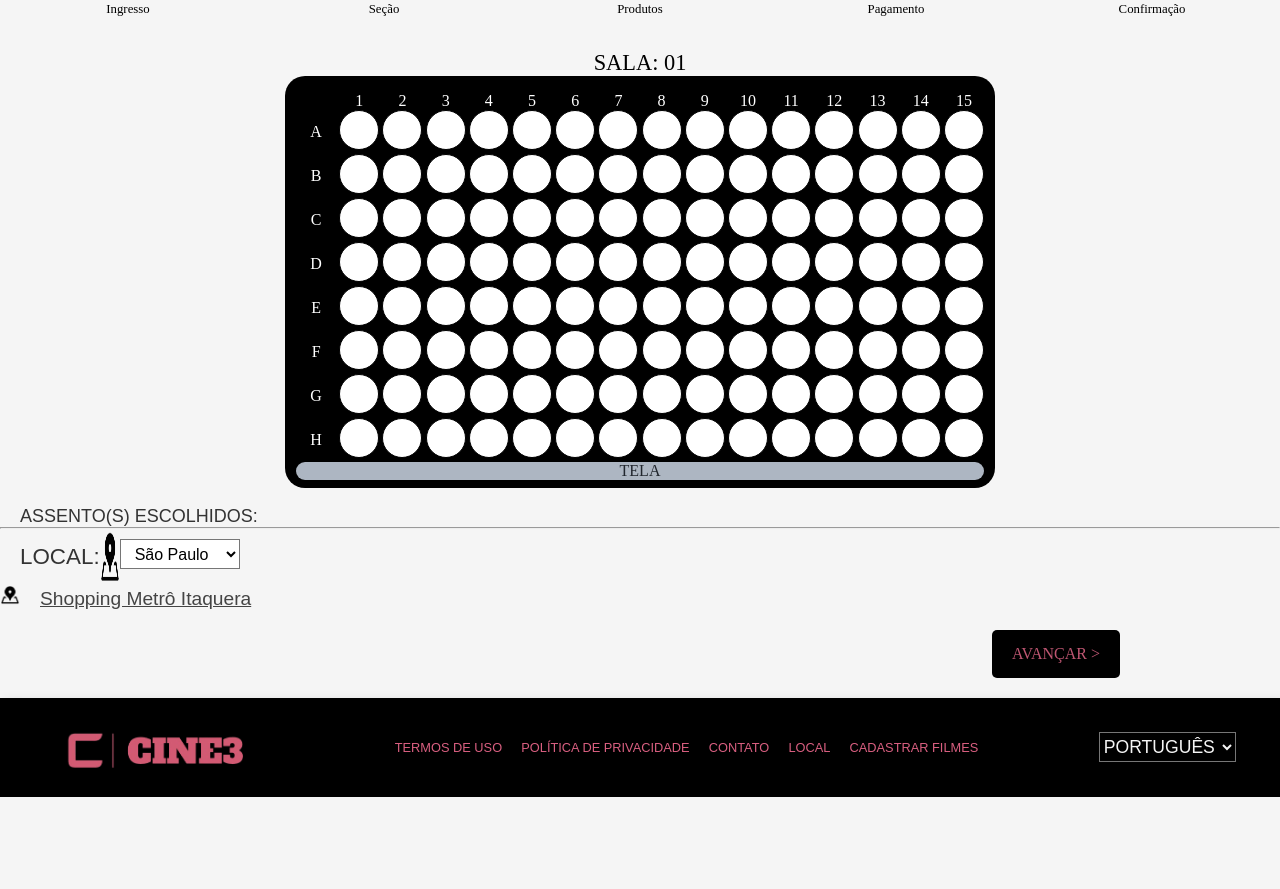
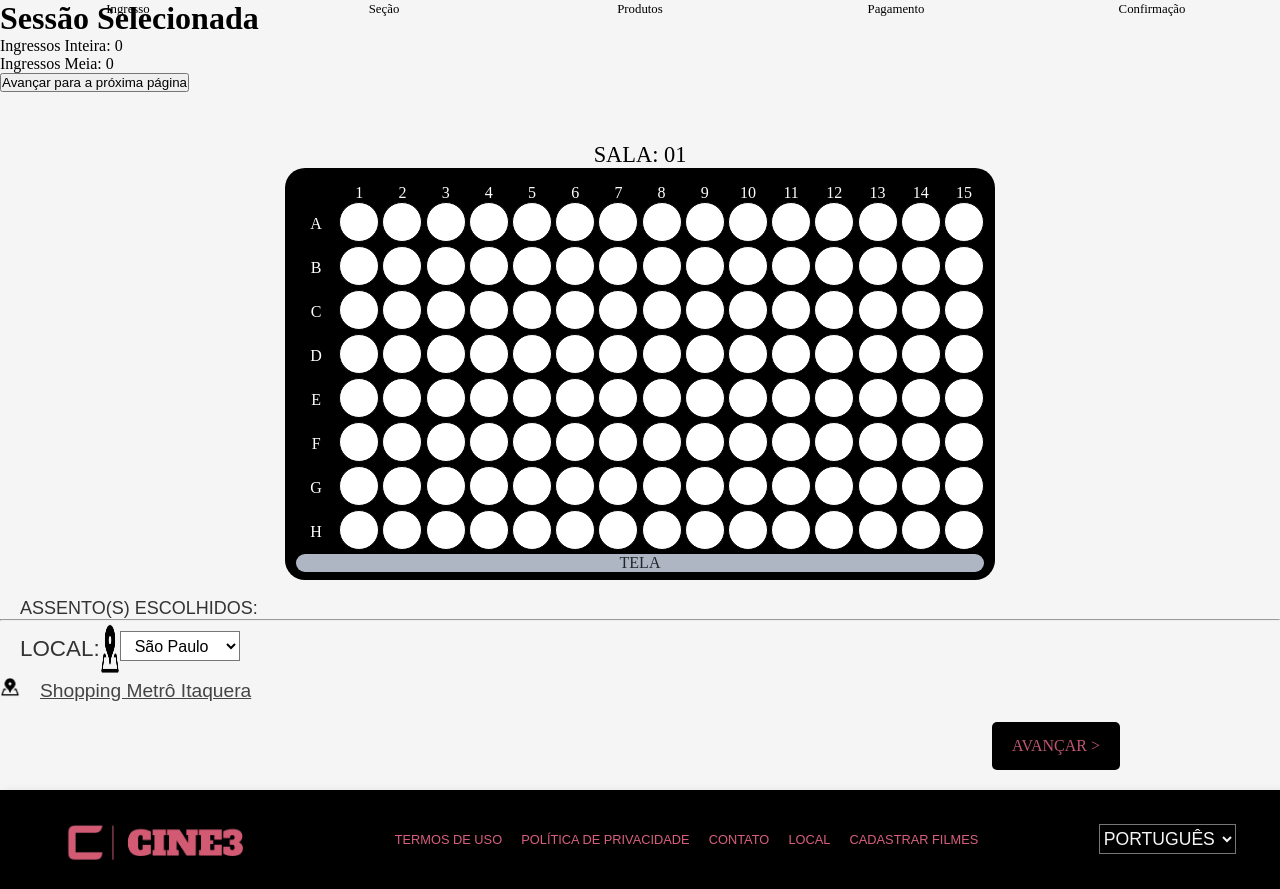
Before and after one commit to fabascoder/projeto_cine3, a PHP site: page /projeto_cine3/pagamento_sessao.php in a window 1280 px wide. Shown: the part 199-1088 px from the top of the page. Before the commit the page ends 996 px from the top, so only its background shows below. Run offline with PHP 8.4, Linux system fonts and the light colour scheme; some web fonts are replaced.

Commit message:
Assentos

```diff
--- a/javascript/assentos.js
+++ b/javascript/assentos.js
@@ -26,3 +26,31 @@
         // Atualiza a div resultado com os assentos selecionados e adiciona um ";"
         resultado.innerHTML = selecionados.join('; ');
     }
+
+    document.addEventListener('DOMContentLoaded', function() {
+        const qtdInteira = <?php echo $_SESSION['qtd_inteira']; ?>;
+        const qtdMeia = <?php echo $_SESSION['qtd_meia']; ?>;
+        const totalIngressos = qtdInteira + qtdMeia;
+        let selecionados = [];
+
+        const resultado = document.querySelector('.assentos-escolhidos span');
+
+        document.querySelectorAll('.assentos').forEach(checkbox => {
+            checkbox.addEventListener('click', () => {
+                let id = checkbox.getAttribute('id');
+                if (checkbox.checked) {
+                    if (selecionados.length < totalIngressos) {
+                        selecionados.push(id);
+                    } else {
+                        checkbox.checked = false; // Desmarca se o limite for atingido
+                        alert("Você atingiu o número máximo de ingressos selecionados.");
+                    }
+                } else {
+                    selecionados = selecionados.filter(item => item !== id);
+                }
+
+                // Atualiza a lista de assentos selecionados
+                resultado.innerHTML = selecionados.join('; ');
+            });
+        });
+    });
--- a/pagamento_ingressos.php
+++ b/pagamento_ingressos.php
@@ -10,6 +10,9 @@
 </head>
 
 <body>
+    <?php
+    session_start();
+    ?>
     <header>
         <nav>
             <ul>
--- a/pagamento_sessao.php
+++ b/pagamento_sessao.php
@@ -20,6 +20,48 @@
     $_SESSION['tamanho-camiseta'] = $_POST['tamanho-camiseta']??"";
     $_SESSION['tamanho-camiseta'] = $_POST['tamanho-camiseta']??"";
     ?>
+
+<?php
+session_start();
+
+// Recebe os dados da página anterior e guarda na sessão
+$_SESSION['qtd_inteira'] = $_POST['quantidadeInteira'] ?? 0;
+$_SESSION['qtd_meia'] = $_POST['quantidadeMeia'] ?? 0;
+$_SESSION['total_pagar'] = $_POST['total_pagar'] ?? 0;
+
+// A partir daqui, os dados ficam disponíveis para a próxima página
+?>
+<!DOCTYPE html>
+<html lang="pt-br">
+<head>
+    <meta charset="UTF-8">
+    <meta name="viewport" content="width=device-width, initial-scale=1.0">
+    <title>Sessão</title>
+    <link rel="stylesheet" href="css/pagamento_sessao.css">
+    <link rel="stylesheet" href="css/footer.css">
+</head>
+<body>
+    <?php
+        // Aqui você pode acessar as variáveis de sessão, por exemplo:
+        $qtd_inteira = $_SESSION['qtd_inteira'];
+        $qtd_meia = $_SESSION['qtd_meia'];
+    ?>
+    <h1>Sessão Selecionada</h1>
+    <p>Ingressos Inteira: <?php echo $qtd_inteira; ?></p>
+    <p>Ingressos Meia: <?php echo $qtd_meia; ?></p>
+
+    <!-- Formulário de seleção de assentos que irá respeitar as quantidades selecionadas -->
+    <form action="pagamento_produtos.php" method="post">
+        <!-- Lógica de assentos será aplicada aqui -->
+        <input type="hidden" name="qtd_inteira" value="<?php echo $qtd_inteira; ?>">
+        <input type="hidden" name="qtd_meia" value="<?php echo $qtd_meia; ?>">
+        <button type="submit">Avançar para a próxima página</button>
+    </form>
+</body>
+</html>
+
+
+
     <main>
     <form action="pagamento_produtos.php" method="post" id="sessao">
 
```
